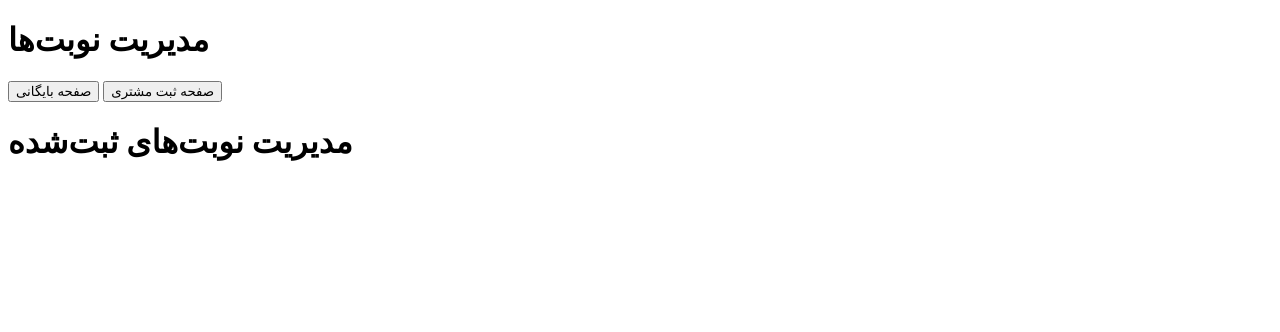
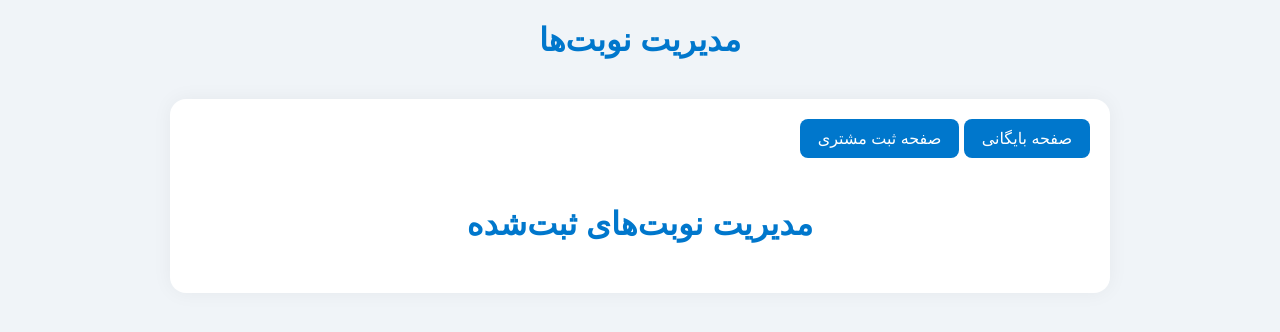
Before and after one commit to Reza-PC/Service, a website: page public/admin.html in a window 1280 px wide. Drawn offline with Linux system fonts and the light colour scheme; no server answers; a web font is replaced by a local one.

Commit message:
Update admin.html

```diff
--- a/public/admin.html
+++ b/public/admin.html
@@ -1,6 +1,7 @@
 <!DOCTYPE html>
 <html lang="fa">
 <head>
+  <link rel="stylesheet" href="admin-style.css" />
   <link href="https://cdn.fontcdn.ir/Font/Persian/Vazir/Vazir.css" rel="stylesheet" type="text/css" />
   <meta charset="UTF-8">
   <meta name="viewport" content="width=device-width, initial-scale=1.0">
```
